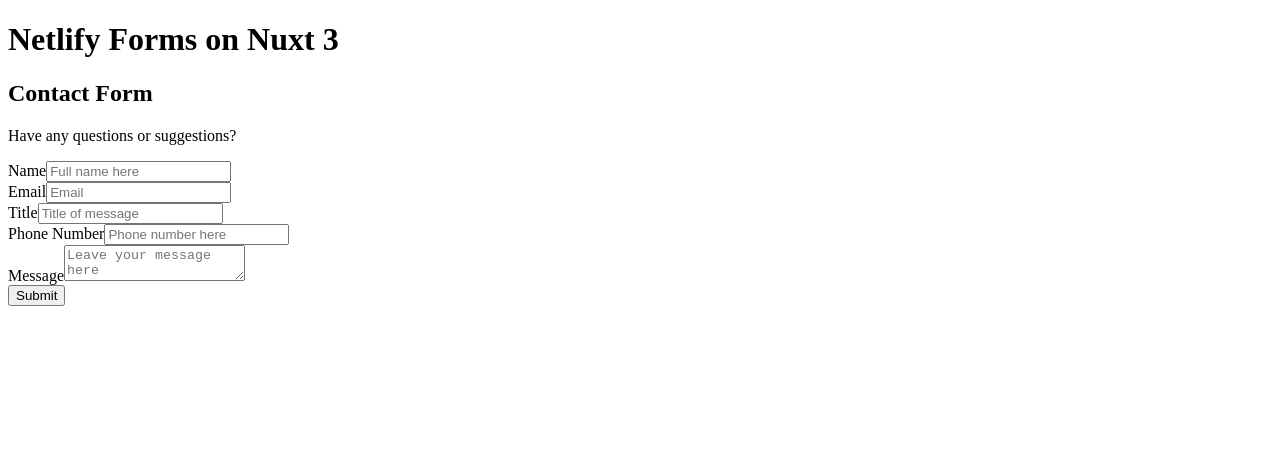
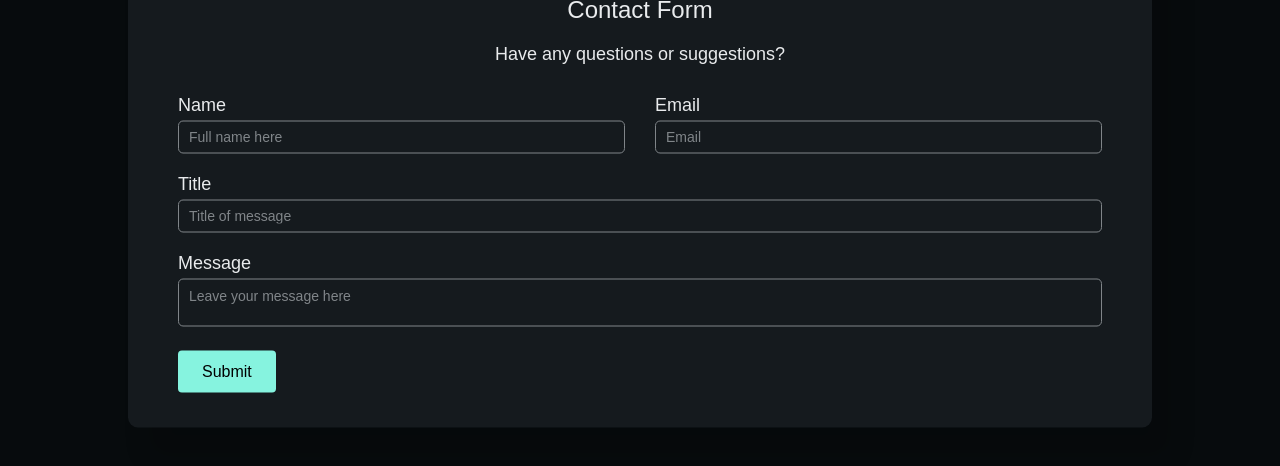
Before and after one commit to MelvinPeepers/nuxt_three_form_js, a Nuxt app: page / in a window 1280 px wide. Shown: the top 466 px of the page. Built offline with nearby package versions, Linux system fonts and the light colour scheme.

Commit message:
added styling

```diff
--- a/app.vue
+++ b/app.vue
@@ -58,11 +58,6 @@
                     <input type="text" id="title" name="title" placeholder="Title of message">
                 </div>
 
-                <div class="column">
-                    <label for="phone">Phone Number</label>
-                    <input type="tel" id="phone" name="phone" placeholder="Phone number here">
-                </div>
-
             </div>
 
             <div class="row">
@@ -82,3 +77,8 @@
 
 <!--
 build command: npm run generate -->
+
+
+<style>
+@import url("assets/styling.css");
+</style>
--- /dev/null
+++ b/assets/styling.css
@@ -0,0 +1,106 @@
+*,
+*:before,
+*:after {
+    padding: 0;
+    margin: 0;
+    box-sizing: border-box;
+    font-family: "Poppins", sans-serif;
+    font-weight: 500;
+}
+
+body {
+    height: 100vh;
+    background: #070b0d;
+}
+
+.container {
+    background-color: #151a1e;
+    color: #e9ebed;
+    width: 80%;
+    min-width: 420px;
+    padding: 35px 50px;
+    transform: translate(-50%, -50%);
+    position: absolute;
+    left: 50%;
+    top: 20%;
+    border-radius: 10px;
+    box-shadow: 20px 30px 25px rgba(0,0,0,0.15);
+}
+
+h1 {
+    font-size: 42px;
+    text-align: center;
+}
+
+h2 {
+    margin: 20px 0;
+    text-align: center;
+}
+
+p {
+    position: relative;
+    margin: auto;
+    width: 100%;
+    text-align: center;
+    font-size: 18px;
+    font-weight: 400;
+}
+
+form {
+    width: 100%;
+    position: relative;
+    margin: 30px auto 0 auto;
+}
+
+input, select, textarea {
+    color: #fff;
+}
+
+.row {
+    width: 100%;
+    display: grid;
+    grid-template-columns: repeat(auto-fit, minmax(300px, 1fr));
+    grid-gap: 20px 30px;
+    margin-bottom: 20px;
+}
+
+label {
+    color: #e9ebed;
+    font-size: 18px;
+    font-weight: 500;
+}
+
+textarea, input {
+    width: 100%;
+    font-weight: 400;
+    padding: 8px 10px;
+    border-radius: 5px;
+    border: 1.2px solid #808589;
+    background-color: #151a1e;
+    margin-top: 5px;
+}
+
+textarea {
+    resize: none;
+}
+
+::placeholder {
+    font-size: 14px;
+    color: #808589;
+    opacity: 1;
+}
+
+textarea:focus,
+input:focus {
+   outline: none;
+   border-color: #86f3df;
+}
+
+button {
+    border: none;
+    padding: 12px 24px;
+    background: #86f3df;
+    font-size: 16px;
+    border-radius: 4px;
+
+}
```
